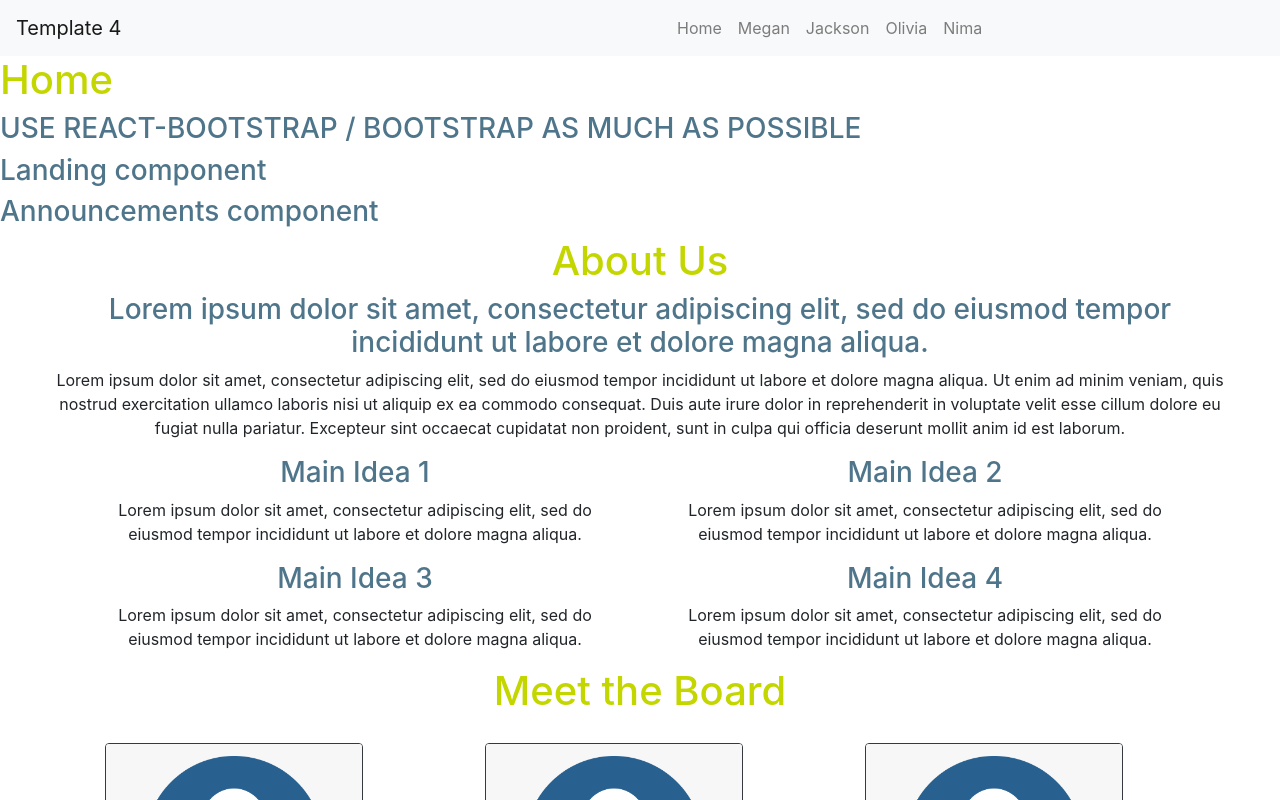
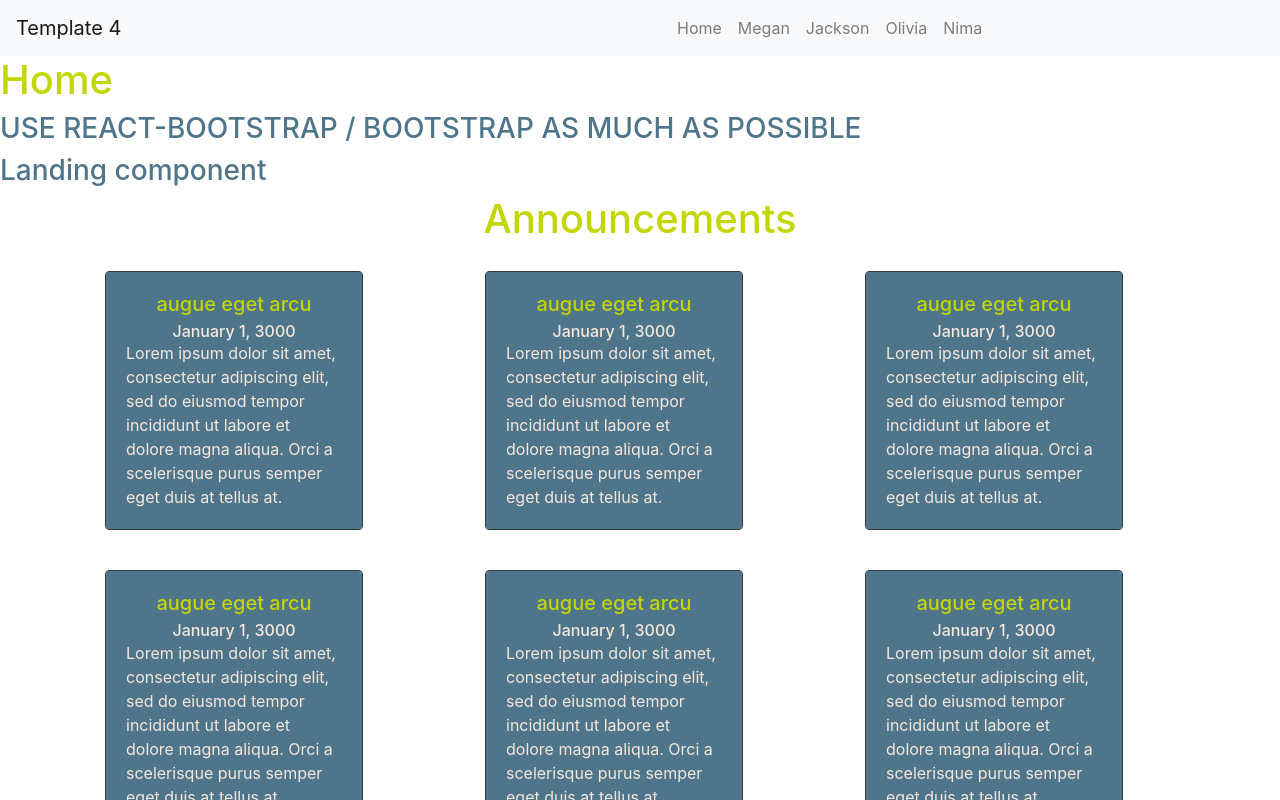
Before and after one commit to web-dev-carolina/template-team4, a React (Create React App) app in the folder template-app/: page / in a window 1280 px wide. Shown: the top 800 px of the page. Built offline with nearby package versions, Linux system fonts and the light colour scheme.

Commit message:
announcements update

```diff
--- /dev/null
+++ b/template-app/src/components/AnnouncementCard.jsx
@@ -0,0 +1,30 @@
+import React from 'react';
+import Card from 'react-bootstrap/Card';
+import CardDeck from 'react-bootstrap/CardDeck'
+
+const AnnouncementCard = (props) => {
+    const myStyle = {
+        color: "#F4E8DD",
+        backgroundColor: "#4F758B"
+    }
+    return(
+        <>
+         <div style={{marginTop: 20, marginBottom: 20, marginLeft: 20, marginRight: 20}}>
+         <CardDeck style = {{width: '18rem'}}>
+            <Card border = "dark">
+                <Card.Body style = {myStyle}>
+                    <Card.Title style ={{color: "#C4D600", textAlign: "center"}}>{props.announcement.title}</Card.Title>
+                    <Card.Subtitle style ={{textAlign: "center"}}>{props.announcement.date}</Card.Subtitle>
+                    <Card.Text>
+                        {props.announcement.description}
+                    </Card.Text>
+                </Card.Body>
+            </Card>
+         </CardDeck>
+         </div>
+        </>
+    )
+
+}
+
+export default AnnouncementCard;
--- /dev/null
+++ b/template-app/src/components/AnnouncementContainer.jsx
@@ -0,0 +1,17 @@
+import React from 'react';
+import AnnouncementCard from './AnnouncementCard';
+import {Container, Row, Col} from 'react-bootstrap'
+
+const AnnouncementContainer = (props) => {
+    return(
+        <>
+        <Container>
+            <Row>
+                {props.announcements.map(announcement => <Col md={4}><AnnouncementCard announcement={announcement}/></Col>)}
+            </Row>
+        </Container>
+        </>
+    )
+}
+
+export default AnnouncementContainer;
--- a/template-app/src/components/Announcements.jsx
+++ b/template-app/src/components/Announcements.jsx
@@ -1,12 +1,62 @@
-import React from 'react';
+import React from 'react'
+import AnnouncementContainer from './AnnouncementContainer';
+import '../styles/People.css';
+const Announcements = () => {
 
-const Announcements = () => {
+    const announcements = [
+        {
+            "title": "augue eget arcu",
+            "description": "Lorem ipsum dolor sit amet, consectetur adipiscing elit, sed do eiusmod tempor incididunt ut labore et dolore magna aliqua. Orci a scelerisque purus semper eget duis at tellus at.",
+            "date": "January 1, 3000"
+        },
+        {
+            "title": "augue eget arcu",
+            "description": "Lorem ipsum dolor sit amet, consectetur adipiscing elit, sed do eiusmod tempor incididunt ut labore et dolore magna aliqua. Orci a scelerisque purus semper eget duis at tellus at.",
+            "date": "January 1, 3000"
+        },
+        {
+            "title": "augue eget arcu",
+            "description": "Lorem ipsum dolor sit amet, consectetur adipiscing elit, sed do eiusmod tempor incididunt ut labore et dolore magna aliqua. Orci a scelerisque purus semper eget duis at tellus at.",
+            "date": "January 1, 3000"
+        },
+        {
+            "title": "augue eget arcu",
+            "description": "Lorem ipsum dolor sit amet, consectetur adipiscing elit, sed do eiusmod tempor incididunt ut labore et dolore magna aliqua. Orci a scelerisque purus semper eget duis at tellus at.",
+            "date": "January 1, 3000"
+        },
+        {
+            "title": "augue eget arcu",
+            "description": "Lorem ipsum dolor sit amet, consectetur adipiscing elit, sed do eiusmod tempor incididunt ut labore et dolore magna aliqua. Orci a scelerisque purus semper eget duis at tellus at.",
+            "date": "January 1, 3000"
+        },
+        {
+            "title": "augue eget arcu",
+            "description": "Lorem ipsum dolor sit amet, consectetur adipiscing elit, sed do eiusmod tempor incididunt ut labore et dolore magna aliqua. Orci a scelerisque purus semper eget duis at tellus at.",
+            "date": "January 1, 3000"
+        }
+    ]
 
     return (
         <>
-            <h3>Announcements component</h3>
+            <h1 className="text-center">Announcements</h1>
+            <AnnouncementContainer announcements={announcements} />
         </>
     )
 }
 
 export default Announcements;
+
+// export default People;
+
+// import React from 'react';
+
+// const Announcements = () => {
+
+//     return (
+//         <>
+//             <h3>Announcements component</h3>
+//         </>
+//     )
+// }
+
+// export default Announcements;
--- a/template-app/src/pages/Olivia.jsx
+++ b/template-app/src/pages/Olivia.jsx
@@ -1,12 +1,14 @@
 import React from 'react';
 import About from '../components/About';
 import People from '../components/People';
+import Announcements from '../components/Announcements';
 const Olivia = () => {
 
     return (
         <>
             <h1>Olivia's workspace</h1>
             <p>Components linked below</p>
+            <Announcements></Announcements>
             <About></About>
             <People></People>
         </>
```
